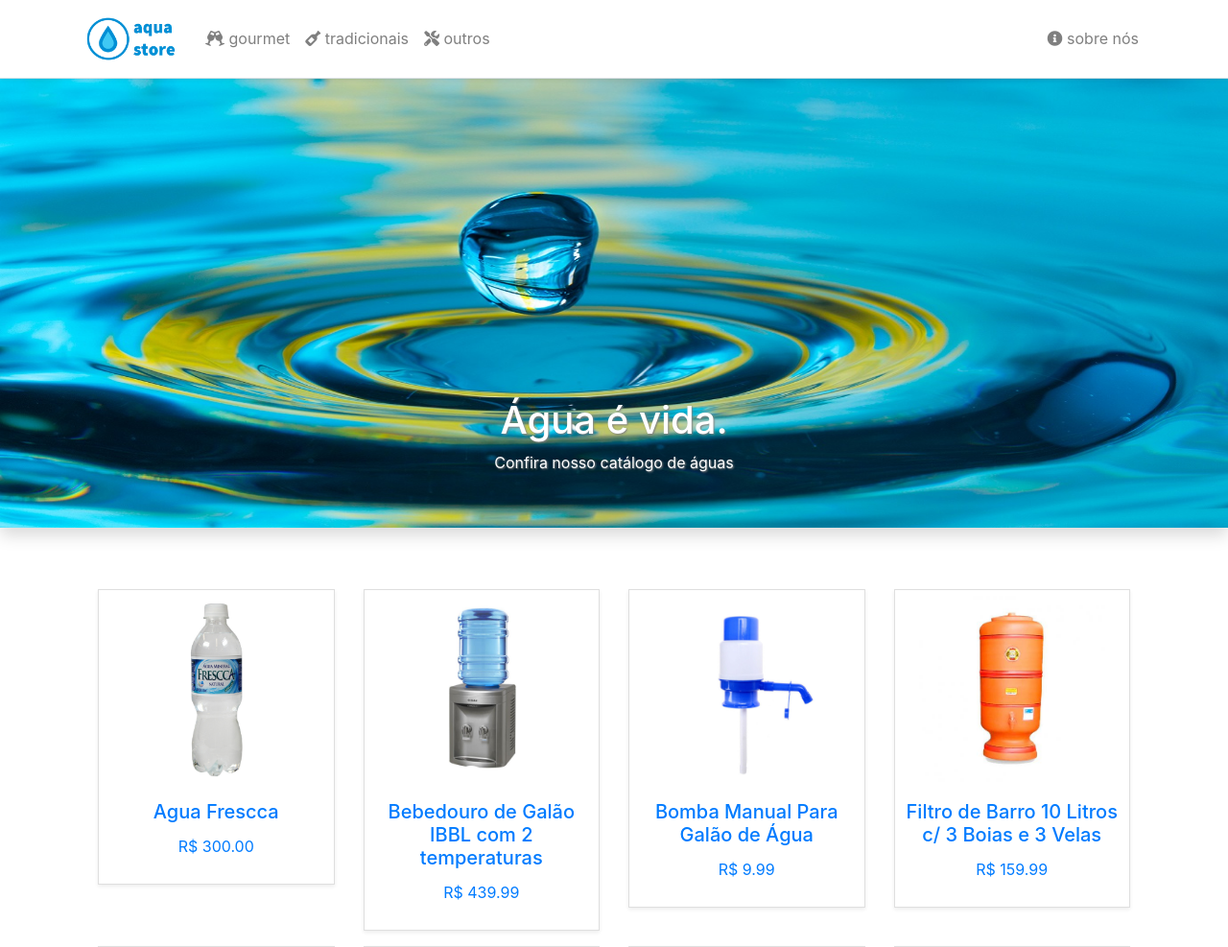
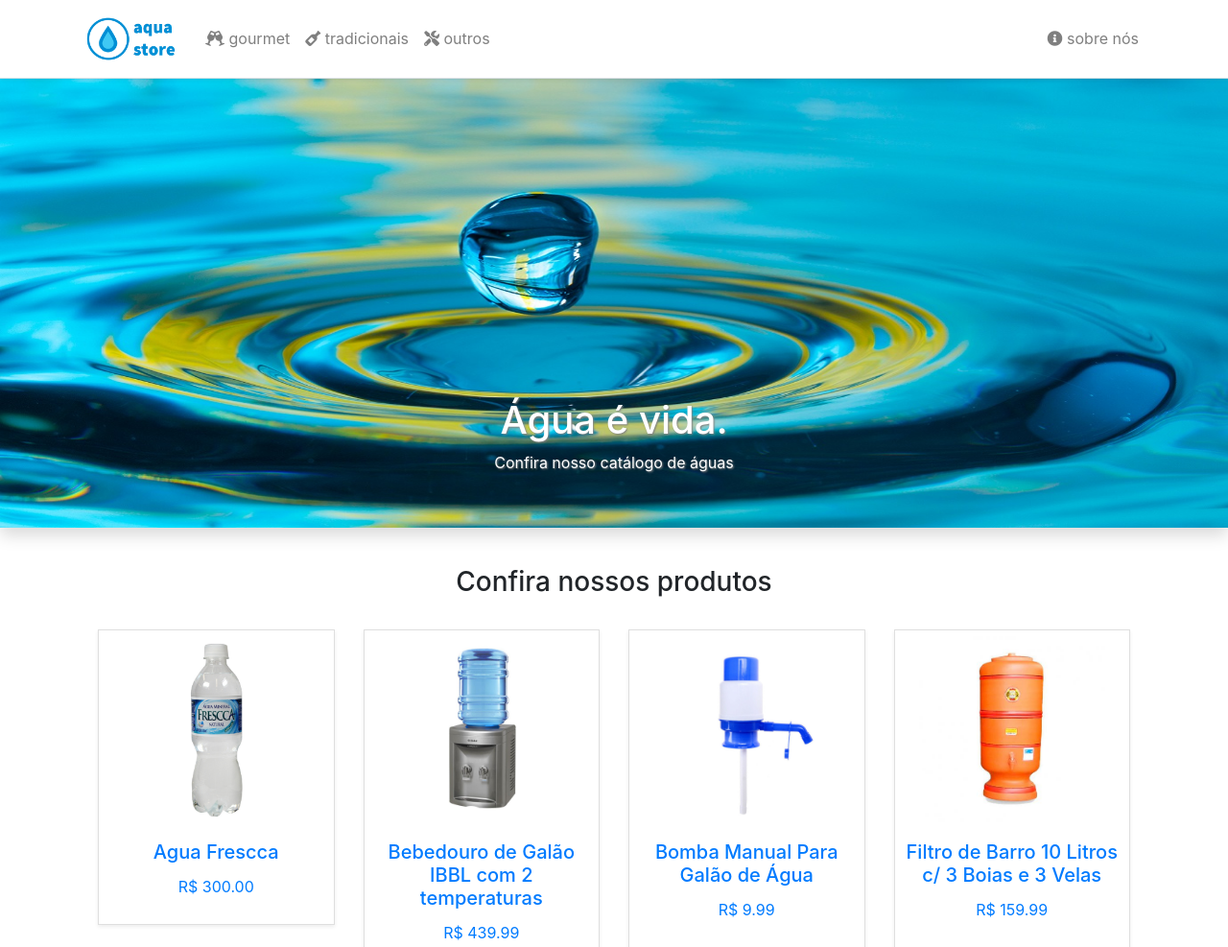
Before and after one commit to lclopes/Aqua-Store-Django, a Django app: page / in a window 1280 px wide. Shown: the top 987 px of the page at 96% size. Run offline with Django 3.2, Linux system fonts and the light colour scheme; data comes from the database, SQL or seed files in the repository; parts of the project's set-up code (start-up, migrations or seed data) failed here and were passed over; some libraries are stand-ins or nearby versions.

Commit message:
Added title to main product view

```diff
--- a/aquastore_app/templates/aquastore_app/lista.html
+++ b/aquastore_app/templates/aquastore_app/lista.html
@@ -28,7 +28,7 @@
 
         <div class="col-lg-12">
 
-            <h3 style="text-align:center">{% if categoria %}{{ categoria.nome }}{% endif %}</h3>
+            <h3 style="text-align:center" class="mb-3">{% if not categoria %}Confira nossos produtos{% else %}{{ categoria.nome }}{% endif %}</h3>
             <div class="row mb-6 p-3">
                 {% for agua in aguas_lista %}
                     <div class="col-xl-3 col-lg-4 col-md-6 col-sm-6">
```
